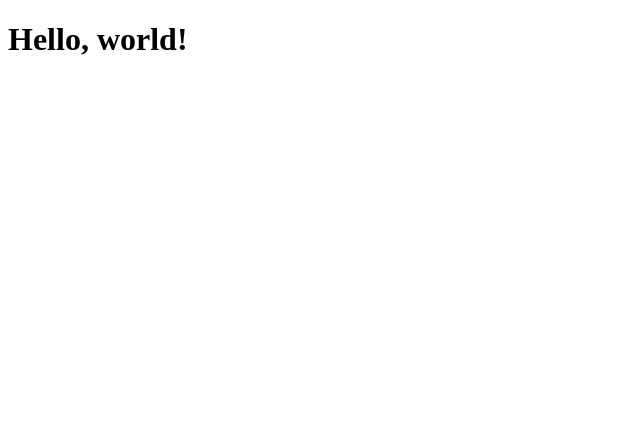
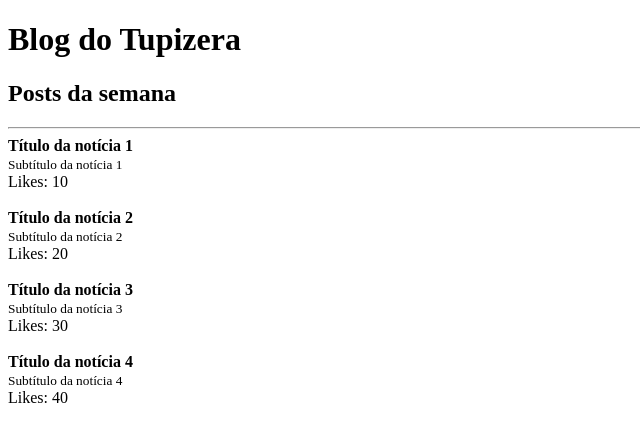
Before and after one commit to guilhermetupi/fundamentos-react, a React app: page / in a window 1280 px wide. Shown: the top 442 px of the page, without its empty margins (0-640 px from the left). Built offline with nearby package versions, Linux system fonts and the light colour scheme.

Commit message:
funamentos react

```diff
--- a/package.json
+++ b/package.json
@@ -21,6 +21,7 @@
     "webpack-dev-server": "^4.3.1"
   },
   "dependencies": {
+    "prop-types": "^15.7.2",
     "react": "^17.0.2",
     "react-dom": "^17.0.2"
   }
--- /dev/null
+++ b/src/Header.js
@@ -0,0 +1,22 @@
+import React from "react";
+import PropTypes from "prop-types";
+
+function Header({ title, children }) {
+  return (
+    <>
+      <h1>{title}</h1>
+      {children}
+    </>
+  );
+}
+
+Header.propTypes = {
+  title: PropTypes.string.isRequired,
+  children: PropTypes.node,
+};
+
+Header.defaultProps = {
+  title: "Blog do Tupizera",
+};
+
+export default Header;
--- /dev/null
+++ b/src/Post.js
@@ -0,0 +1,29 @@
+import React from "react";
+import PropTypes from "prop-types";
+
+function Post({ title, subtitle, likes }) {
+  return (
+    <>
+      <article>
+        <strong>{title}</strong>
+        <br />
+        <small>{subtitle}</small>
+        <br />
+        Likes: {likes}
+      </article>
+      <br />
+    </>
+  );
+}
+
+Post.propTypes = {
+  title: PropTypes.string.isRequired,
+  subtitle: PropTypes.string.isRequired,
+  likes: PropTypes.number.isRequired,
+  created: PropTypes.shape({
+    author: PropTypes.string.isRequired,
+    date: PropTypes.string.isRequired,
+  }),
+};
+
+export default Post;
--- a/src/index.js
+++ b/src/index.js
@@ -1,7 +1,5 @@
 import React from "react";
 import ReactDOM from "react-dom";
+import App from "./App";
 
-ReactDOM.render(
-  <h1 id="title">Hello, world!</h1>,
-  document.getElementById("root")
-);
+ReactDOM.render(<App />, document.getElementById("root"));
```
Also changed, not shown: 1 other file (tests, documents, lock files or other folders).
